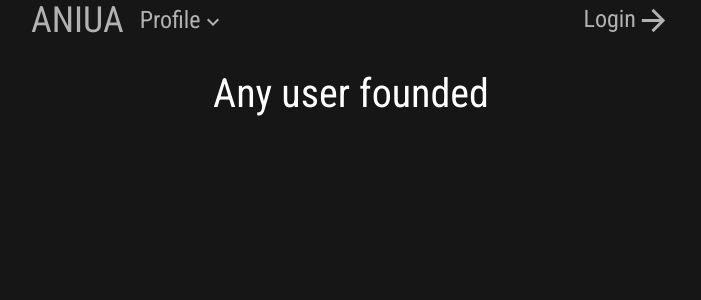
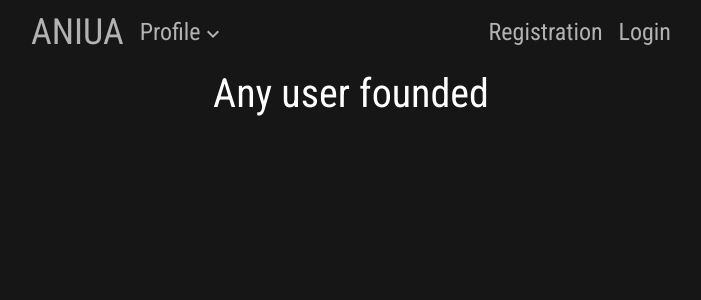
Before and after one commit to AnswerShy/Aniua, a Next.js app: page /Profile in a window 1280 px wide. Shown: the top 300 px of the page, without its empty margins (289-990 px from the left). Built offline with nearby package versions, Linux system fonts and the light colour scheme.

Commit message:
UPDATE [HEADER]
Added registration button; few styles fixes

```diff
--- a/src/app/globals.css
+++ b/src/app/globals.css
@@ -11,7 +11,7 @@
 
     --00dp: color-mix(in oklab, var(--black) 100%, var(--primaryColor) 2%);
     --01dp: color-mix(in oklab, var(--black) 100%, var(--primaryColor) 7%);
-    --t01dp: color-mix(in oklab, var(--01dp) 95%, transparent);
+    --t01dp: color-mix(in oklab, var(--01dp) 75%, transparent);
     --02dp: color-mix(in oklab, var(--black) 100%, var(--primaryColor) 12%);
     --03dp: color-mix(in oklab, var(--black) 100%, var(--primaryColor) 17%);
 
--- a/src/components/Header/Header.module.css
+++ b/src/components/Header/Header.module.css
@@ -6,7 +6,7 @@
 
 .headerDesktop {
     @apply hidden fixed z-50 transition-colors duration-500;
-    @apply xl:py-0 xl:text-xl xl:top-0 xl:flex xl:translate-x-0 xl:w-full xl:h-min xl:flex-row xl:items-center xl:justify-between xl:px-[25%];
+    @apply xl:py-0 xl:text-xl xl:top-0 xl:flex xl:translate-x-0 xl:w-full xl:h-16 xl:flex-row xl:items-center xl:justify-between xl:px-[25%];
 }
 
 .sideMenu {
@@ -18,6 +18,10 @@
     @apply text-2xl hidden xl:flex flex-col items-center xl:flex-row xl:gap-4
 }
 
+.rightHeader {
+    @apply flex flex-row items-center gap-4;
+}
+
 .topMenu {
     @apply flex xl:hidden flex-col items-start gap-4
 }
--- a/src/components/Header/Header.tsx
+++ b/src/components/Header/Header.tsx
@@ -7,7 +7,7 @@ import { Dropdown } from "../Shared/SharedComponents";
 import clsx from "clsx";
 
 import { TransitionLink } from "@/utils/customUtils";
-import { MenuIcon, ArrowForwardIcon, Person } from "@/utils/icons";
+import { MenuIcon, Person } from "@/utils/icons";
 import Image from "next/image";
 import useUserProfile from "@/hooks/useUserProfile";
 
@@ -68,14 +68,14 @@ export default function Header() {
                 <div>{currentPath}</div>
             </nav>
             {/* Desktop Header */}
-            <nav className={clsx(`${styles.headerDesktop}`, isScroll ? "bg-transparent01dp backdrop-blur-sm" : "bg-transparent")}>
-                <div className={`${styles.leftHeader}`}>
+            <nav className={clsx(`${styles.headerDesktop}`, isScroll ? "bg-c01dp" : "bg-transparent")}>
+                <div className={styles.leftHeader}>
                     <TransitionLink className="text-4xl" url={`/`}>
                         ANIUA
                     </TransitionLink>
                     {currentPath !== "" ? <Dropdown currentState={currentPath} actionList={paths} /> : null}
                 </div>
-                <div className="flex flex-row items-center">
+                <div className={styles.rightHeader}>
                     {userData ? (
                         <>
                             <div>{userData?.money}/|\</div>
@@ -100,10 +100,14 @@ export default function Header() {
                             </Dropdown>
                         </>
                     ) : (
-                        <TransitionLink url={`/Login`}>
-                            Login
-                            <ArrowForwardIcon sx={{ fontSize: "35px" }} />
-                        </TransitionLink>
+                        <>
+                            <TransitionLink url={`/Registration`}>
+                                Registration
+                            </TransitionLink>
+                            <TransitionLink url={`/Login`}>
+                                Login
+                            </TransitionLink>
+                        </>
                     )}
                 </div>
             </nav>
@@ -146,7 +150,6 @@ export default function Header() {
                     ) : (
                         <TransitionLink url={`/Login`}>
                             Login
-                            <ArrowForwardIcon sx={{ fontSize: "35px" }} />
                         </TransitionLink>
                     )}
                 </div>
```
